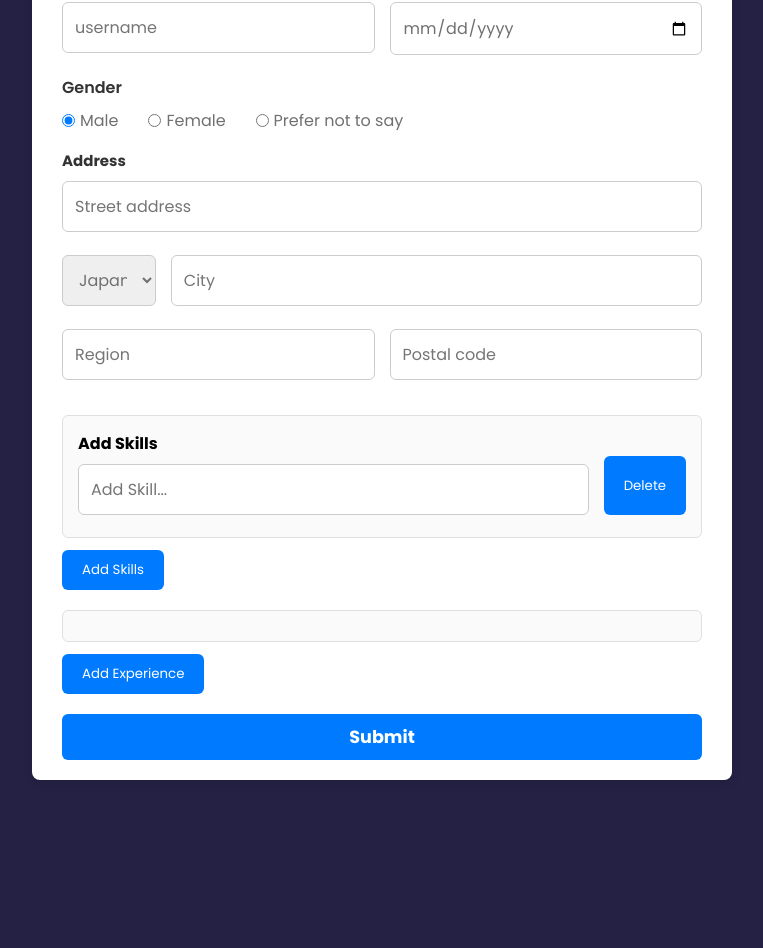
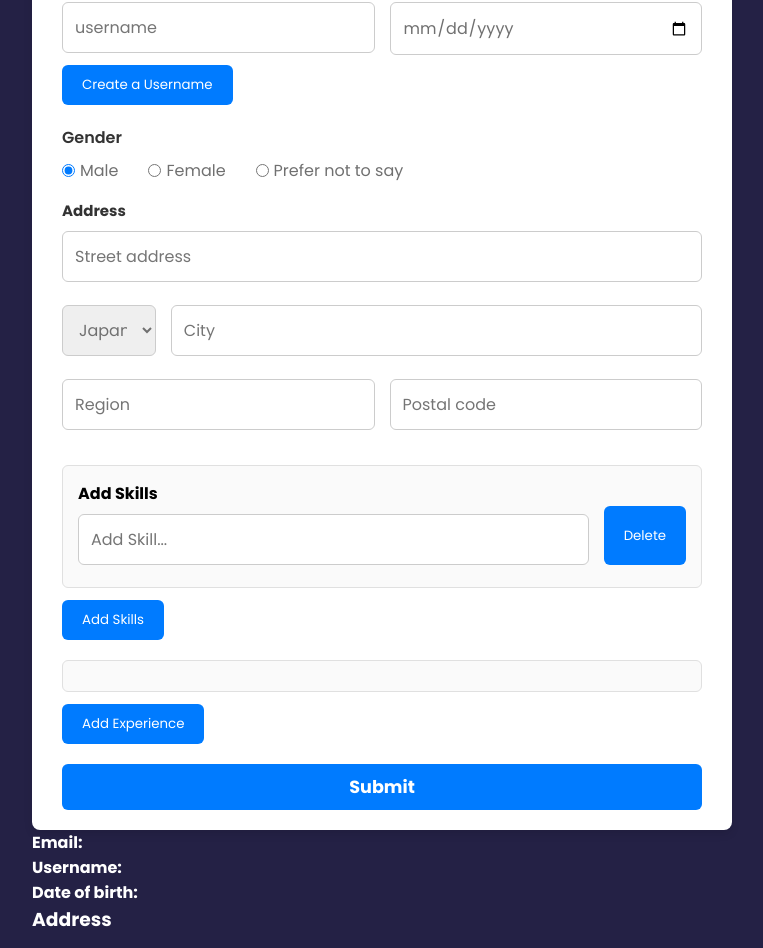
Before and after one commit to zuzusann/angular-reative-form, an Angular app: page / in a window 1280 px wide. Shown: the part 284-1232 px from the top of the page, without its empty margins (258-1021 px from the left). Before the commit the page ends 1084 px from the top, so only its background shows below. Built offline with nearby package versions, Linux system fonts and the light colour scheme.

Commit message:
[|ADD] template to display user details after form submission

```diff
--- a/src/app/app.component.css
+++ b/src/app/app.component.css
@@ -218,3 +218,7 @@ small{
   font-weight: bold;
   font-size: 15px;
 }
+
+.user-details{
+  color: white;
+}
--- a/src/app/app.component.html
+++ b/src/app/app.component.html
@@ -39,11 +39,10 @@
           <small *ngIf="reativeForm.get('username').errors?.['checkUserName']">
             *Username is already Exit
           </small>
-
-
-          <!-- <button class="btn-gen-username" type="button">
+          <button class="btn-gen-username" type="button" (click)="GenerateUsename()"
+          [disabled]="!(reativeForm.get('firstname').value && reativeForm.get('lastname').value) && reativeForm.get('dob').value">
             Create a Username
-          </button> -->
+          </button>
         </div>
         <div class="input-box">
           <input type="date" placeholder="Date of Birth" formControlName="dob"/>
@@ -144,27 +143,27 @@
     </form>
   </section>
 
-  <!--uncomment below HTML for displaying form data-->
 
-  <!-- <section class="user-detail-container">
+
+  <section class="user-detail-container">
     <div class="user-details-container">
-      <div class="user-avatar">
+      <!-- <div class="user-avatar">
         <p>JS</p>
-      </div>
+      </div> -->
       <div class="user-details">
         <div class="user-name">
-          <h2>John Smith</h2>
+          <h2>{{formData.firstname}} {{formData.lastname}}</h2>
         </div>
-        <p><b>Email:</b> johnsmith@gmail.com</p>
-        <p><b>Username:</b> johnsmith86 </p>
-        <p><b>Date of birth:</b> July 21, 1989</p>
+        <p><b>Email:</b> {{formData.email}}</p>
+        <p><b>Username:</b> {{formData.username}} </p>
+        <p><b>Date of birth:</b> {{formData.dob}}</p>
         <div class="user-name">
           <h3>Address</h3>
         </div>
-        <span>India</span>.
-        <span> New Delhi</span>.
-        <span> NCR</span>.
-        <span> 234565</span>
+        <span> {{formData.address?.country}} </span>.
+        <span> {{formData.address?.city}} </span>.
+        <span> {{formData.address?.region}} </span>.
+        <span> {{formData.address?.postal}} </span>.
       </div>
     </div>
-  </section> -->
+  </section>
--- a/src/app/app.component.ts
+++ b/src/app/app.component.ts
@@ -11,6 +11,7 @@ import { CustomValidators } from './validators/noSpaceAllowed.validator';
 export class AppComponent implements OnInit{
   title = 'angular-reative-form';
   formStatus: string = '';
+  formData: any = {};
 
   reativeForm: FormGroup;
 
@@ -64,7 +65,7 @@ export class AppComponent implements OnInit{
   }
 
   OnFormSubmitted(){
-    console.log(this.reativeForm);
+    this.formData = this.reativeForm.value;
   }
 
   AddSkills(){
@@ -92,4 +93,55 @@ export class AppComponent implements OnInit{
     formArray.removeAt(index);
   }
 
+
+
+  GenerateUsename(){
+    let username = '';
+
+    const fName: string = this.reativeForm.get('firstname').value;
+    const lName: string = this.reativeForm.get('lastname').value;
+    const dob: string = this.reativeForm.get('dob').value;
+
+    if(fName.length >=3){
+      username += fName.slice(0,3);
+    }else{
+      username += fName;
+    }
+
+    if(lName.length >=3){
+      username += lName.slice(0,3);
+    }else{
+      username += lName;
+    }
+
+    let datetime = new Date(dob);
+    username += datetime.getFullYear();
+
+    username = username.toLowerCase();
+
+    this.reativeForm.setValue({
+        firstname: this.reativeForm.get('firstname').value,
+        lastname: this.reativeForm.get('lastname').value,
+        email: this.reativeForm.get('email').value,
+        username: username,
+        dob: this.reativeForm.get('dob').value,
+        gender: this.reativeForm.get('gender').value,
+        address: {
+          street: this.reativeForm.get('address.street').value,
+          country: this.reativeForm.get('address.country').value,
+          city: this.reativeForm.get('address.city').value,
+          region: this.reativeForm.get('address.region').value,
+          postal: this.reativeForm.get('address.postal').value
+        },
+        skills: this.reativeForm.get('skills').value,
+        experience: this.reativeForm.get('experience').value
+    });
+
+    // this.reativeForm.get('username').setValue(username);
+
+    this.reativeForm.patchValue({
+      username: username
+    });
+
+  }
 }
```
Also changed, not shown: src/styles.css (line endings or trailing spaces).
